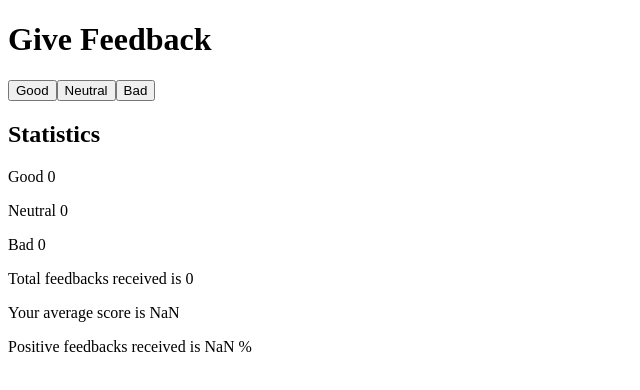
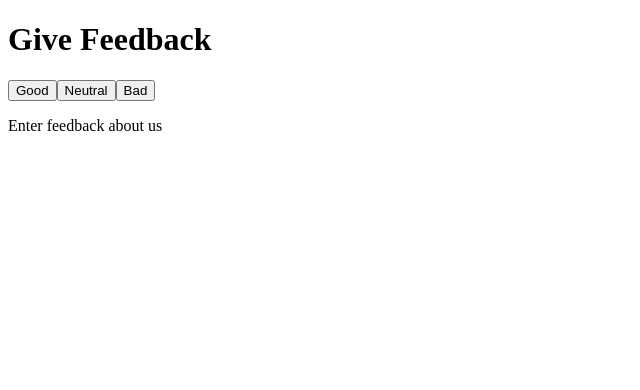
Before and after one commit to karthikreacts/part1, a React (Create React App) app in the folder unicafe/: page / in a window 1280 px wide. Shown: the top 390 px of the page, without its empty margins (0-640 px from the left). Built offline with nearby package versions, Linux system fonts and the light colour scheme.

Commit message:
unicafe exercise 3

```diff
--- a/unicafe/src/App.js
+++ b/unicafe/src/App.js
@@ -1,27 +1,39 @@
 import React, { useState } from "react";
+
+const Statistics = ({ good, neutral, bad, total }) => {
+  if (total)
+    return (
+      <div>
+        <h2>Statistics</h2>
+        <p>Good {good}</p>
+        <p>Neutral {neutral}</p>
+        <p>Bad {bad}</p>
+
+        <p>Total feedbacks received is {(total = good + neutral + bad)}</p>
+
+        <p>Your average score is {(good - bad) / total}</p>
+        <p>Positive feedbacks received is {(good / total) * 100} %</p>
+      </div>
+    );
+  else return <p>Enter feedback about us</p>;
+};
 
 const App = () => {
   const [good, setGood] = useState(0);
   const [bad, setBad] = useState(0);
   const [neutral, setNeutral] = useState(0);
-  let total = good + neutral + bad;
-  let average = 0;
-  average = (good - bad) / total
   return (
     <div>
       <h1>Give Feedback</h1>
       <button onClick={() => setGood(good + 1)}>Good</button>
       <button onClick={() => setNeutral(neutral + 1)}>Neutral</button>
       <button onClick={() => setBad(bad + 1)}>Bad</button>
-      <h2>Statistics</h2>
-      <p>Good {good}</p>
-      <p>Neutral {neutral}</p>
-      <p>Bad {bad}</p>
-      <p>Total feedbacks received is {total}</p>
-
-      <p>Your average score is {average}</p>
-      <p>Positive feedbacks received is {(good / total) * 100} %</p>
-
+      <Statistics
+        good={good}
+        neutral={neutral}
+        bad={bad}
+        total={good + bad + neutral}
+      />
     </div>
   );
 };
```
